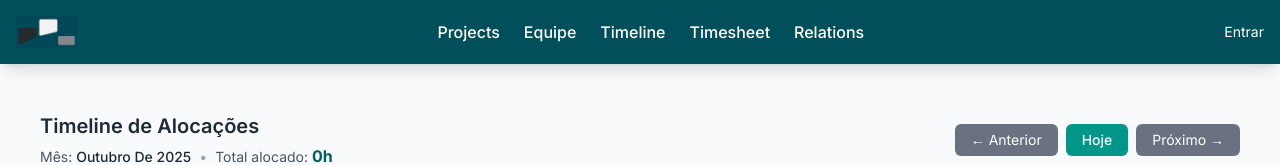
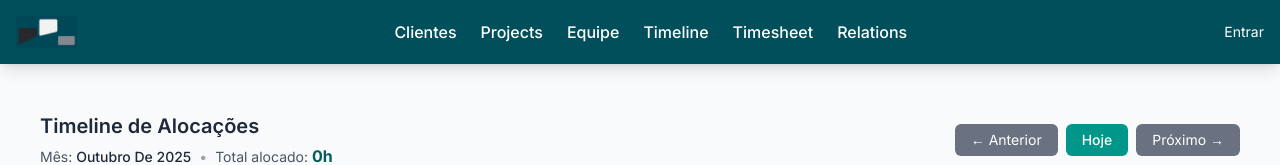
Before and after one commit to hswerts/premiumbravo-forecast, a Next.js app: page /timeline in a window 1280 px wide. Shown: the top 165 px of the page. Built offline with nearby package versions, Linux system fonts and the light colour scheme; no server answers; the database is empty.

Commit message:
Update layout.tsx

```diff
--- a/app/(protected)/layout.tsx
+++ b/app/(protected)/layout.tsx
@@ -2,7 +2,7 @@
 
 import { useSession, signOut } from 'next-auth/react'
 import { useRouter } from 'next/navigation'
-import Link from 'next/link' // ✅ ADICIONADO: Import do Link
+import Link from 'next/link'
 
 // Componente da Navbar separado para usar hooks
 function Navbar() {
@@ -11,7 +11,7 @@ function Navbar() {
 
   const handleLogout = async () => {
     await signOut({ redirect: false })
-    router.push('/login') // Redireciona para a tela de login
+    router.push('/login')
   }
 
   return (
@@ -22,14 +22,17 @@ function Navbar() {
           <div className="flex items-center space-x-3">
             <Link href="/">
               <img
-                src="/logo.png" // ✅ Caminho do logotipo na pasta public
+                src="/logo.png"
                 alt="Logo Premium Bravo"
-                className="h-8 w-auto" // ✅ Ajuste a altura conforme necessário
+                className="h-8 w-auto"
               />
             </Link>
           </div>
           {/* Menu de Navegação */}
           <div className="flex space-x-6">
+            <Link href="/clients" className="hover:text-premiumbravo-light transition-colors font-medium">
+              Clientes
+            </Link>
             <Link href="/projects" className="hover:text-premiumbravo-light transition-colors font-medium">
               Projects
             </Link>
```
